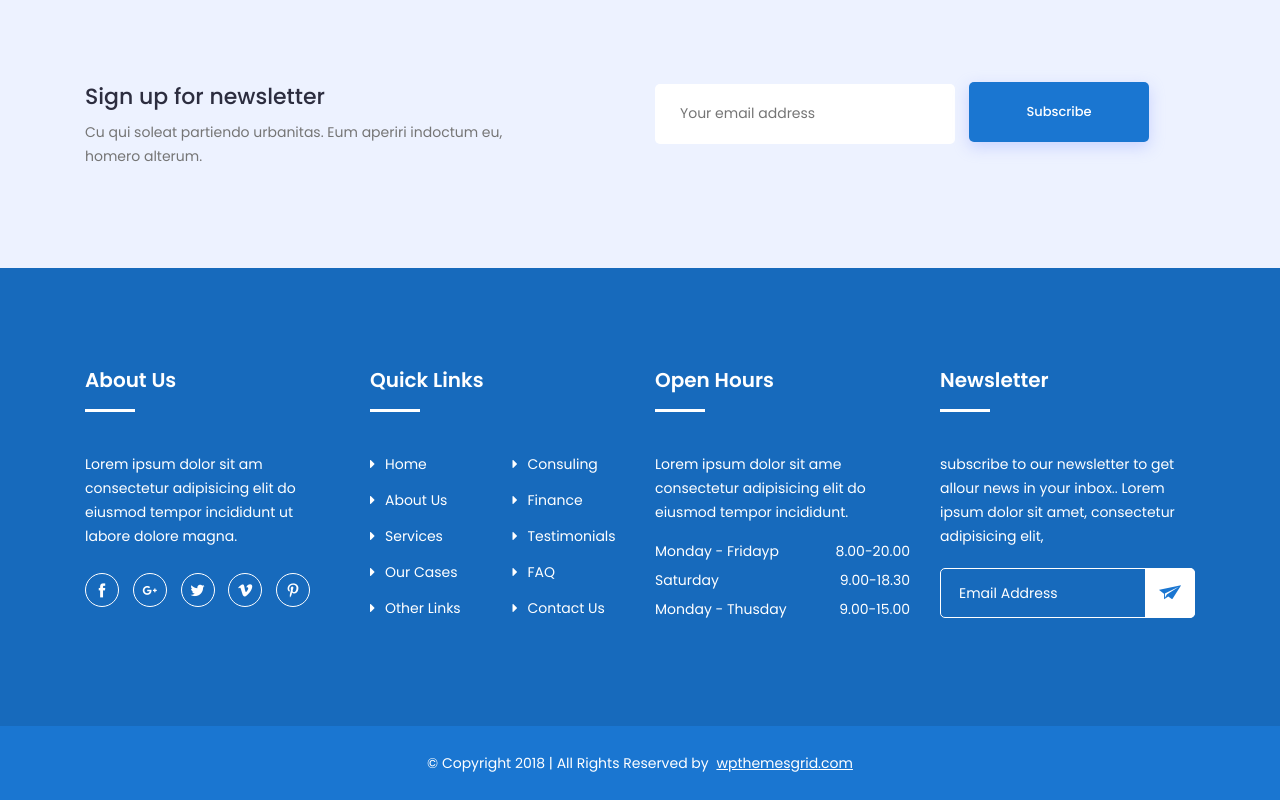
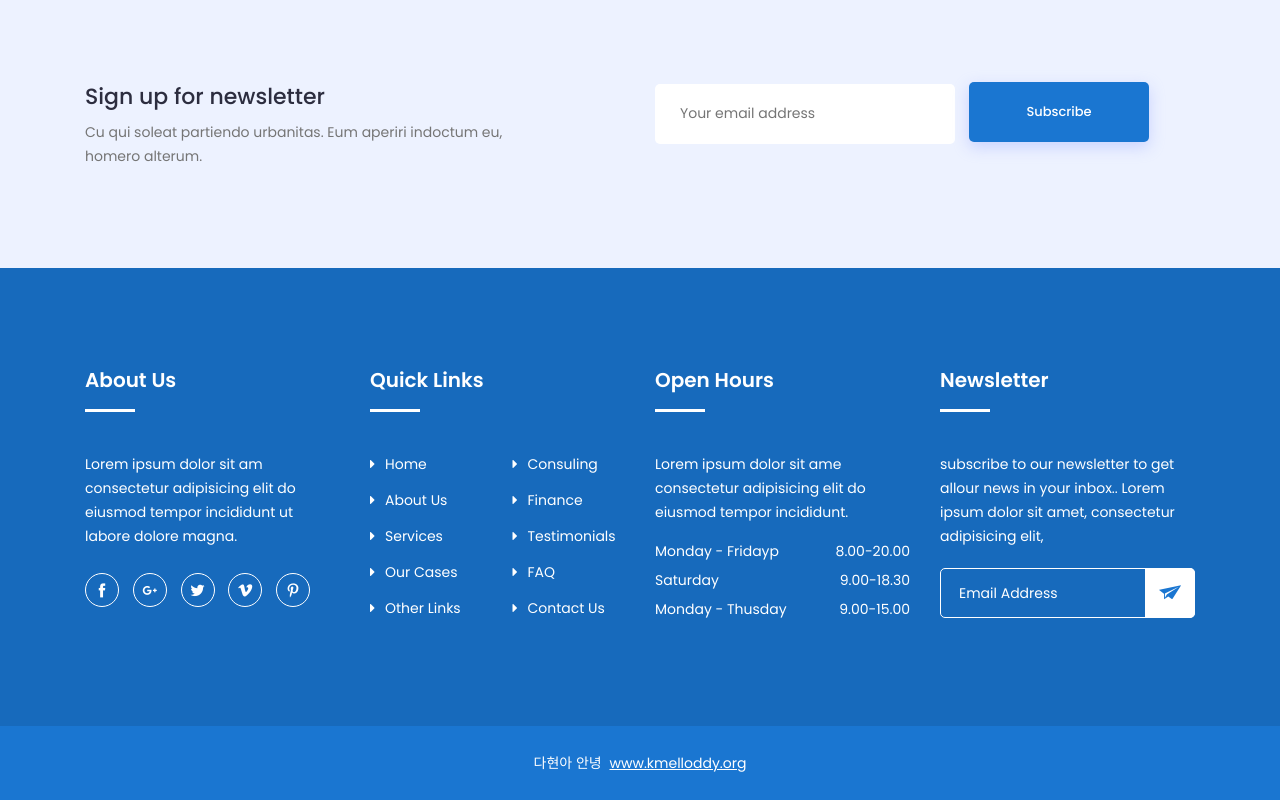
Before and after one commit to kmelloddy/kmelloddy.github.io, a plain HTML site: page index.html in a window 1280 px wide. Shown: the part 10939-11739 px from the top of the page. Drawn offline with Linux system fonts and the light colour scheme; a script that the page names is missing.

Commit message:
modified:   index.html

```diff
--- a/index.html
+++ b/index.html
@@ -987,7 +987,7 @@
 					<div class="row">
 						<div class="col-lg-12 col-md-12 col-12">
 							<div class="copyright-content">
-								<p>© Copyright 2018  |  All Rights Reserved by <a href="https://www.wpthemesgrid.com" target="_blank">wpthemesgrid.com</a> </p>
+								<p>다현아 안녕 <a href="http://www.kmelloddy.org" target="_blank">www.kmelloddy.org</a> </p>
 							</div>
 						</div>
 					</div>
```
